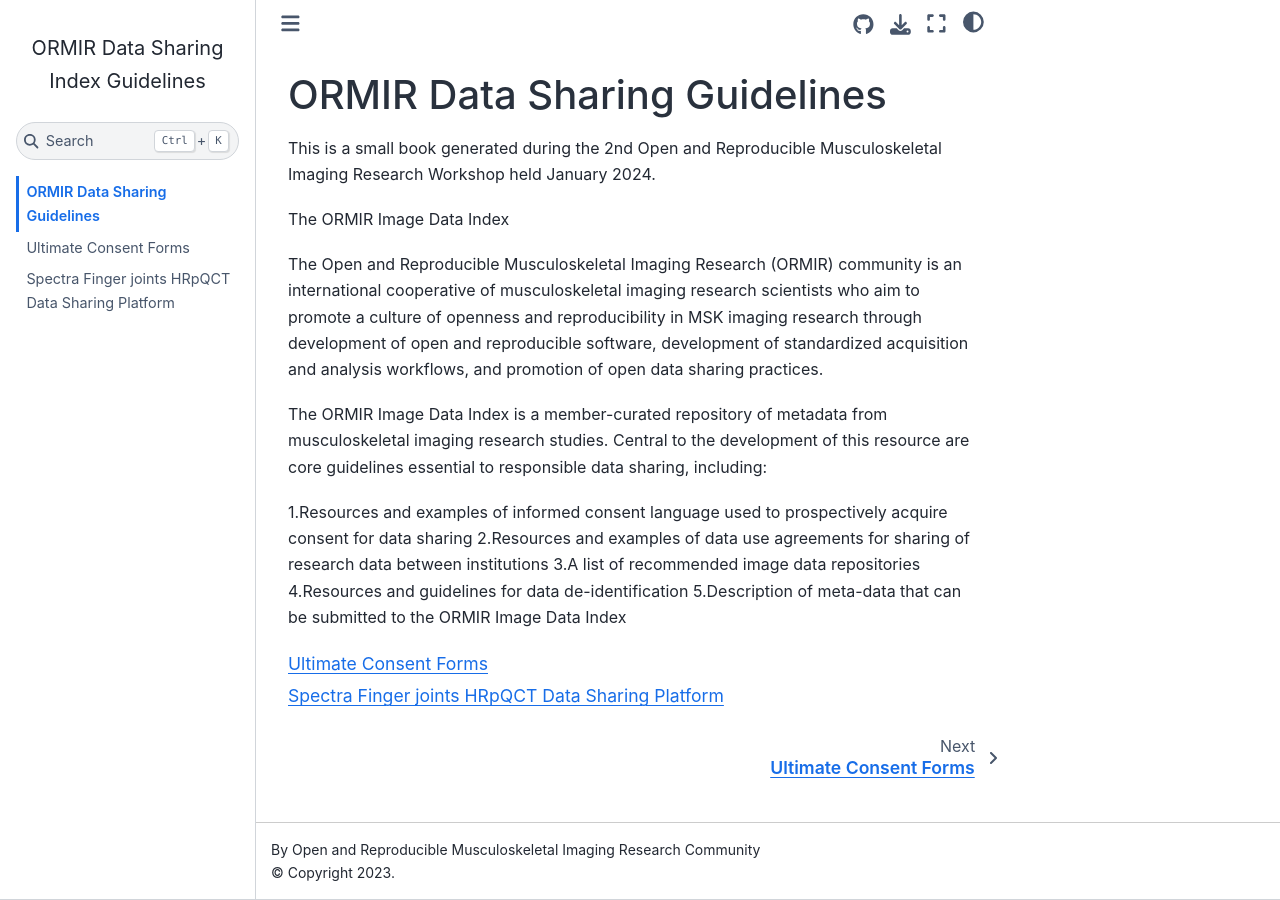
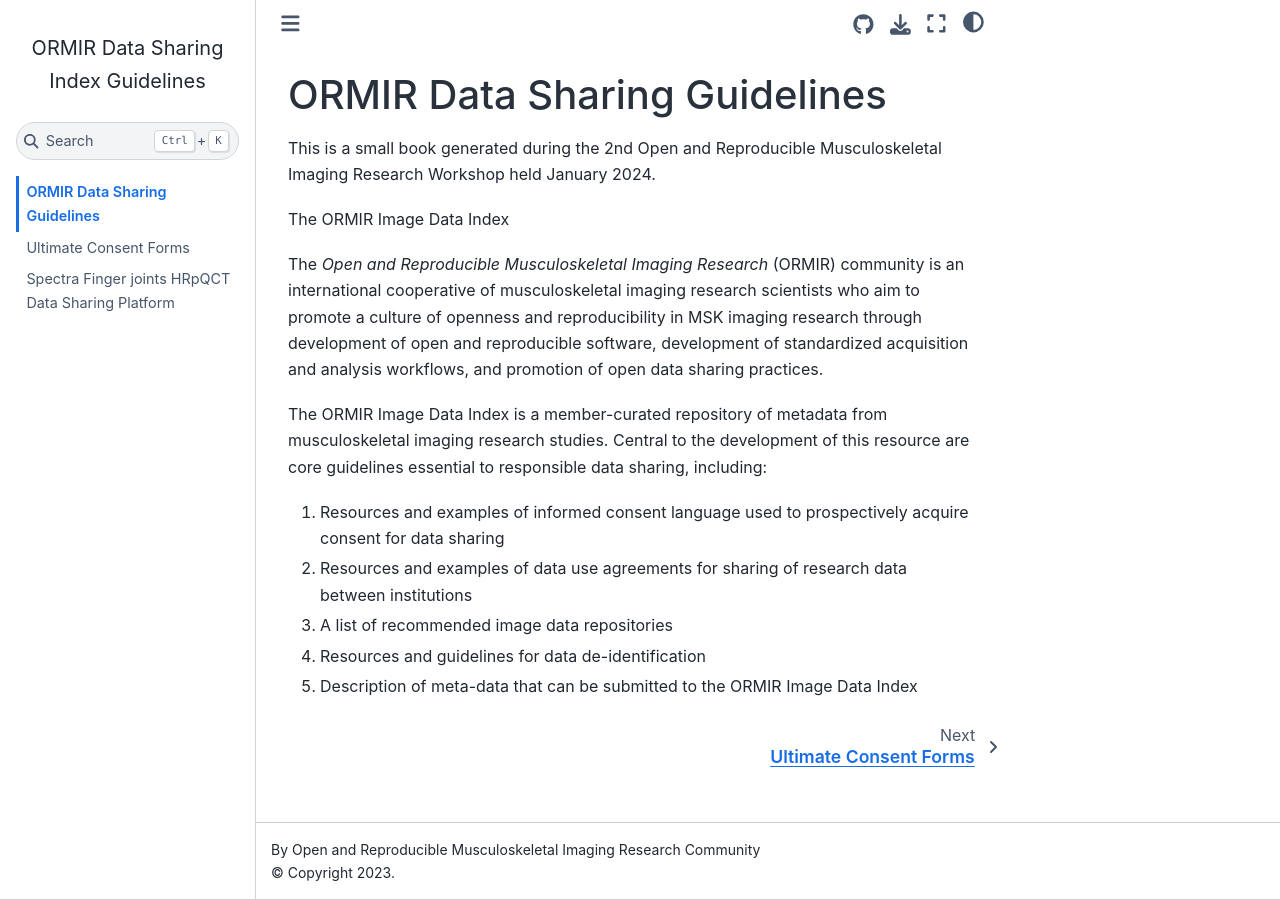
Before and after one commit to VincentStadelmann/ormir_index_guidelines, a Jupyter Book: the page built from intro.md, in a window 1280 px wide. Built offline with Jupyter Book 1.0.4 settings and Sphinx 7.4.7 and the Sphinx Book theme 1.1.4, drawn with Linux system fonts in a browser that asks for light colours.

Commit message:
intro markup

````diff
--- a/intro.md
+++ b/intro.md
@@ -4,16 +4,16 @@ This is a small book generated during the 2nd Open and Reproducible Musculoskele
 
 The ORMIR Image Data Index
 
-The Open and Reproducible Musculoskeletal Imaging Research (ORMIR) community is an international cooperative of musculoskeletal imaging research scientists who aim to promote a culture of openness and reproducibility in MSK imaging research through development of open and reproducible software, development of standardized acquisition and analysis workflows, and promotion of open data sharing practices.
+The *Open and Reproducible Musculoskeletal Imaging Research* (ORMIR) community is an international cooperative of musculoskeletal imaging research scientists who aim to promote a culture of openness and reproducibility in MSK imaging research through development of open and reproducible software, development of standardized acquisition and analysis workflows, and promotion of open data sharing practices.
 
 The ORMIR Image Data Index is a member-curated repository of metadata from musculoskeletal imaging research studies. Central to the development of this resource are core guidelines essential to responsible data sharing, including:
 
-1.Resources and examples of informed consent language used to prospectively acquire consent for data sharing
-2.Resources and examples of data use agreements for sharing of research data between institutions
-3.A list of recommended image data repositories
-4.Resources and guidelines for data de-identification
-5.Description of meta-data that can be submitted to the ORMIR Image Data Index
+1.  Resources and examples of informed consent language used to prospectively acquire consent for data sharing
 
+2.  Resources and examples of data use agreements for sharing of research data between institutions
 
-```{tableofcontents}
-```
+3.  A list of recommended image data repositories
+
+4.  Resources and guidelines for data de-identification
+
+5.  Description of meta-data that can be submitted to the ORMIR Image Data Index
````
Also changed, not shown: 2 other files.
